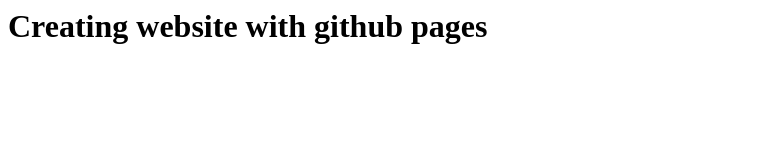
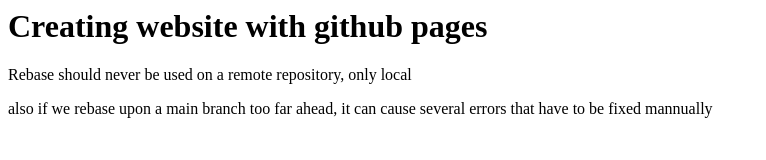
Before and after one commit to Khriiztther/Khriiztther, a plain HTML site: page index.html in a window 1280 px wide. Shown: the whole page, without its empty margins (0-766 px from the left). Drawn offline with Linux system fonts and the light colour scheme.

Commit message:
Last change before rebase

```diff
--- a/index.html
+++ b/index.html
@@ -1 +1,4 @@
 <h1> Creating website with github pages </h1>
+<p>Rebase should never be used on a remote repository, only local</p>
+
+<p>also if we rebase upon a main branch too far ahead, it can cause several errors that have to be fixed mannually</p>
```
